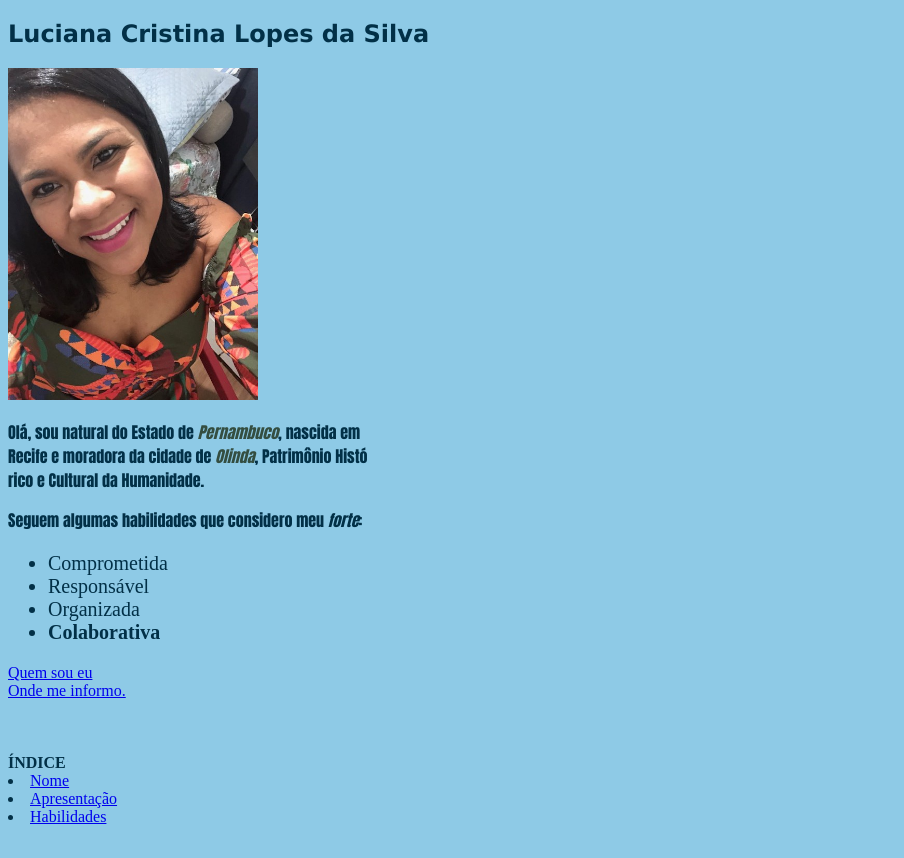
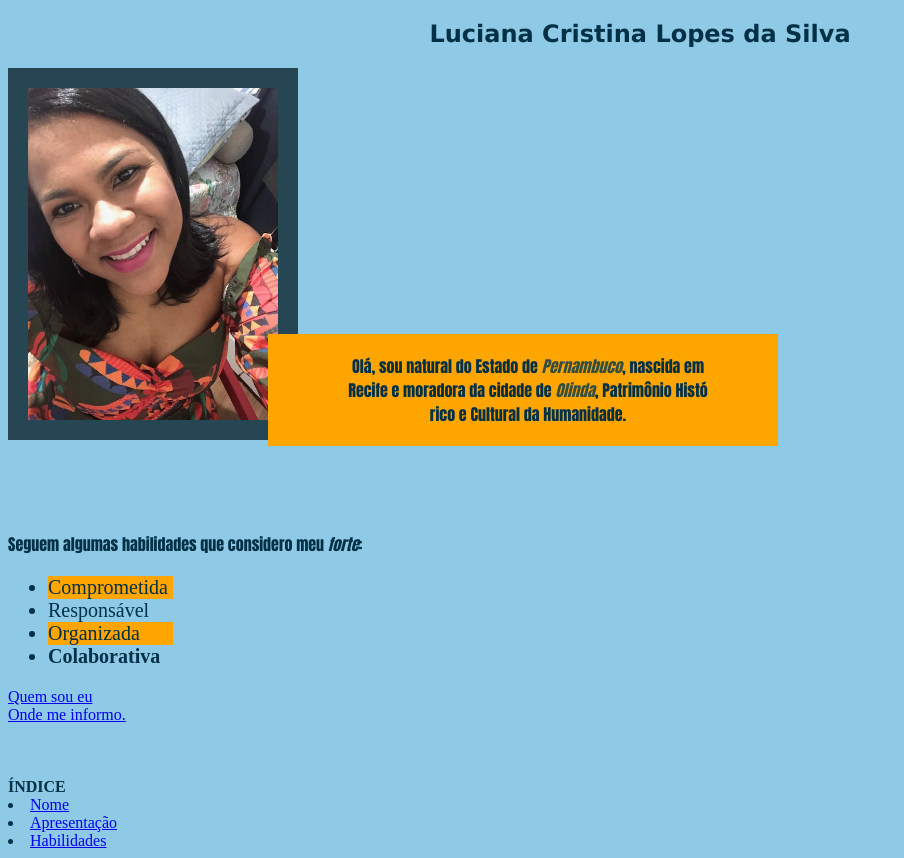
Before and after one commit to lucianaclopes/lucianaclopes.github.io, a plain HTML site: page index.html in a window 1280 px wide. Shown: the whole page, without its empty margins (0-904 px from the left). Before the commit the page ends 834 px from the top, so only its background shows below. Drawn offline with Linux system fonts and the light colour scheme.

Commit message:
cria o arquivo style.css e modifica o meu repositorio com as devidas instrucoes do exercicio de fixação

```diff
--- a/index.html
+++ b/index.html
@@ -4,33 +4,26 @@
     <meta charset="UTF-8">
     <meta name="viewport" content="width=device-width, initial-scale=1.0">
     <title>Meu portfólio web</title>
-    <style>
-#nome {font-family:'Lucida Sans', 'Lucida Sans Regular', 'Lucida Grande', 'Lucida Sans Unicode', Geneva, Verdana, sans-serif ;
-color: #023047;}
-p{
-    font-family: Impact, Haettenschweiler, 'Arial Narrow Bold', Impact, Haettenschweiler, 'Arial Narrow Bold', sans-serif;
-    text-align:justify;
-}
-body {background-color:#8ecae6;
-color:#023047}
+    <link rel="stylesheet" href="style.css">
 
-#cidade {color:#344e41;
-font-weight: 600;}
-#estado {color: #344e41;
-font-weight: 600;}
-
-ul {font-size: 20px;}
-
-
-    </style>
 </head>
 <body>
     <!-- secao-01 -->
-   <h2 id="nome">Luciana Cristina Lopes da Silva</h2>
-   <!-- secao-02 -->
-   <img id="foto" src="/imagens/luciana.jpg" alt="fotografia luciana" width="250px"
-   <!-- secao-03 -->
-   <p id="Apresent">Olá, sou natural do Estado de<em id="estado"> Pernambuco</em>, nascida em<br>Recife e moradora da cidade de <em id="cidade">Olinda</em>, Patrimônio Histó<br>rico e Cultural da Humanidade. </p>
+    <div>
+        <h2 id="nome">Luciana Cristina Lopes da Silva</h2>
+ </div>
+ <div class="figura">
+     <!-- secao-02 -->
+     <img id="foto" src="/imagens/luciana.jpg" alt="fotografia luciana" width="250px"
+
+    </div>
+
+
+    <div class="sobre">
+        <!-- secao-03 -->
+        <p id="Apresent">Olá, sou natural do Estado de<em id="estado"> Pernambuco</em>, nascida em<br>Recife e moradora da cidade de <em id="cidade">Olinda</em>, Patrimônio Histó<br>rico e Cultural da Humanidade. </p>
+
+    </div>
 <!-- secao-04 -->
 <p id="habilid">Seguem algumas<strong> habilidades</strong> que considero meu <em>forte</em>:</p>
 <ul>
--- /dev/null
+++ b/style.css
@@ -0,0 +1,36 @@
+
+#nome {font-family:'Lucida Sans', 'Lucida Sans Regular', 'Lucida Grande', 'Lucida Sans Unicode', Geneva, Verdana, sans-serif ;
+color: #023047;}
+p{
+    font-family: Impact, Haettenschweiler, 'Arial Narrow Bold', Impact, Haettenschweiler, 'Arial Narrow Bold', sans-serif;
+    text-align:justify;
+}
+body {background-color:#8ecae6;
+color:#023047}
+
+#cidade {color:#344e41;
+font-weight: 600;}
+#estado {color: #344e41;
+font-weight: 600;}
+
+ul {font-size: 20px;}
+
+div.sobre p {position: relative;
+left: 280px; bottom: 90px;
+background-color: orange;
+padding-top: 20px;
+padding-bottom: 20px;
+padding-left: 10px;
+width: 500px;
+text-align: center;
+margin: -20px;}
+
+h2{text-align: center;}
+
+div.figura img {background-color: #264653;
+padding-top: 20px; padding-left: 20px;
+padding-bottom: 20px; padding-right: 20px;}
+
+ ul li:nth-child(odd) {background-color: orange;
+font-weight: 500;
+width: 125px;}
```
